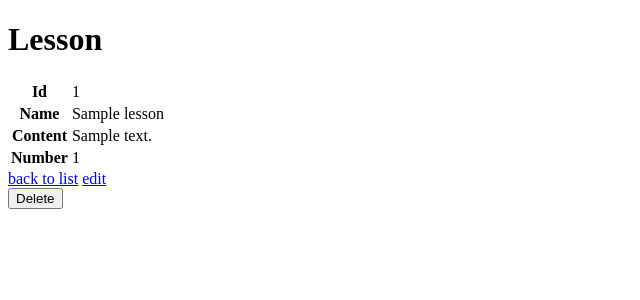
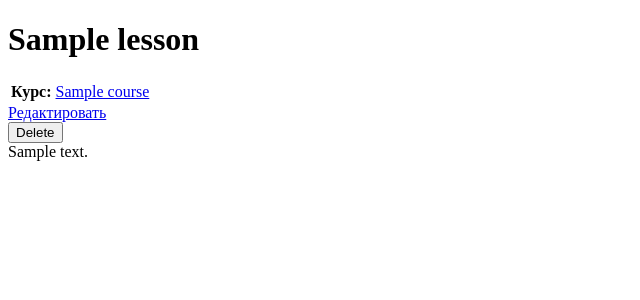
Before and after one commit to Strannik4884/study-on, a Symfony app: template templates/lesson/show.html.twig in a window 1280 px wide. Shown: the top 300 px of the page, without its empty margins (0-640 px from the left). Run offline with Twig, Linux system fonts and the light colour scheme; the template is opened without the code that fills it: most values are stand-ins (such as "Sample title", 1, 10 or a date in 2020); some libraries are stand-ins or nearby versions.

Commit message:
Updated lesson page

```diff
--- a/src/Entity/Course.php
+++ b/src/Entity/Course.php
@@ -114,4 +114,9 @@ class Course
 
         return $this;
     }
+
+    public function __toString()
+    {
+        return $this->name;
+    }
 }
--- a/templates/lesson/_delete_form.html.twig
+++ b/templates/lesson/_delete_form.html.twig
@@ -1,4 +1,4 @@
-<form method="post" action="{{ path('lesson_delete', {'id': lesson.id}) }}" onsubmit="return confirm('Are you sure you want to delete this item?');">
+<form method="post" action="{{ path('lesson_delete', {'id': lesson.id}) }}" onsubmit="return confirm('Вы действительно хотите удалить данный урок?');">
     <input type="hidden" name="_method" value="DELETE">
     <input type="hidden" name="_token" value="{{ csrf_token('delete' ~ lesson.id) }}">
     <button class="btn">Delete</button>
--- a/templates/lesson/show.html.twig
+++ b/templates/lesson/show.html.twig
@@ -1,34 +1,22 @@
 {% extends 'base.html.twig' %}
 
-{% block title %}Lesson{% endblock %}
+{% block title %}{{ lesson.course }} / {{ lesson.name }} / StudyOn{% endblock %}
 
 {% block body %}
-    <h1>Lesson</h1>
+    <h1>{{ lesson.name }}</h1>
 
     <table class="table">
         <tbody>
             <tr>
-                <th>Id</th>
-                <td>{{ lesson.id }}</td>
-            </tr>
-            <tr>
-                <th>Name</th>
-                <td>{{ lesson.name }}</td>
-            </tr>
-            <tr>
-                <th>Content</th>
-                <td>{{ lesson.content }}</td>
-            </tr>
-            <tr>
-                <th>Number</th>
-                <td>{{ lesson.number }}</td>
+                <th>Курс:</th>
+                <td><a href="{{ path('course_show', {'id': lesson.course.id}) }}">{{ lesson.course }}</a></td>
             </tr>
         </tbody>
     </table>
 
-    <a href="{{ path('lesson_index') }}">back to list</a>
-
-    <a href="{{ path('lesson_edit', {'id': lesson.id}) }}">edit</a>
+    <a href="{{ path('lesson_edit', {'id': lesson.id}) }}">Редактировать</a>
 
     {{ include('lesson/_delete_form.html.twig') }}
+
+    <div>{{ lesson.content }}</div>
 {% endblock %}
```
